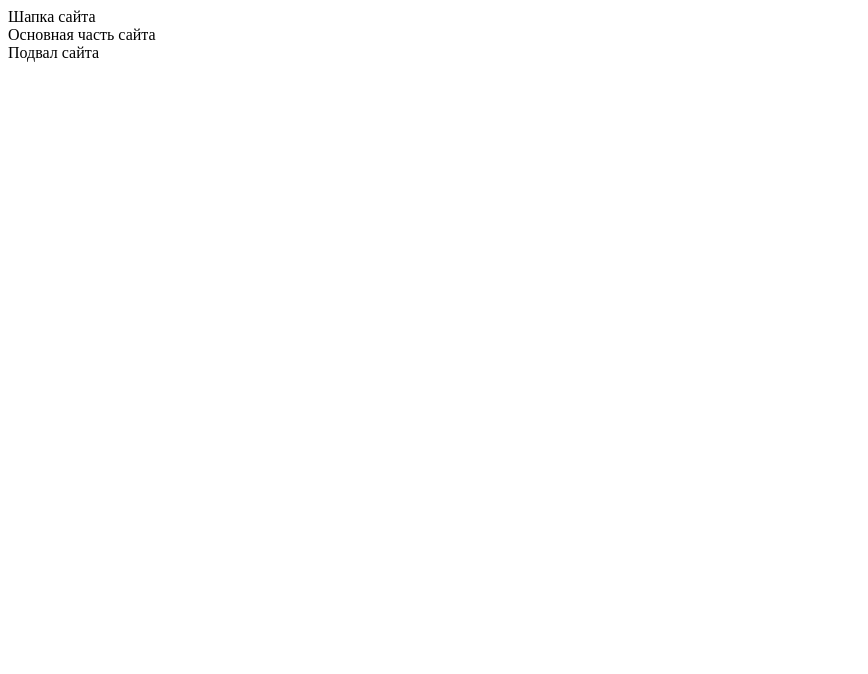
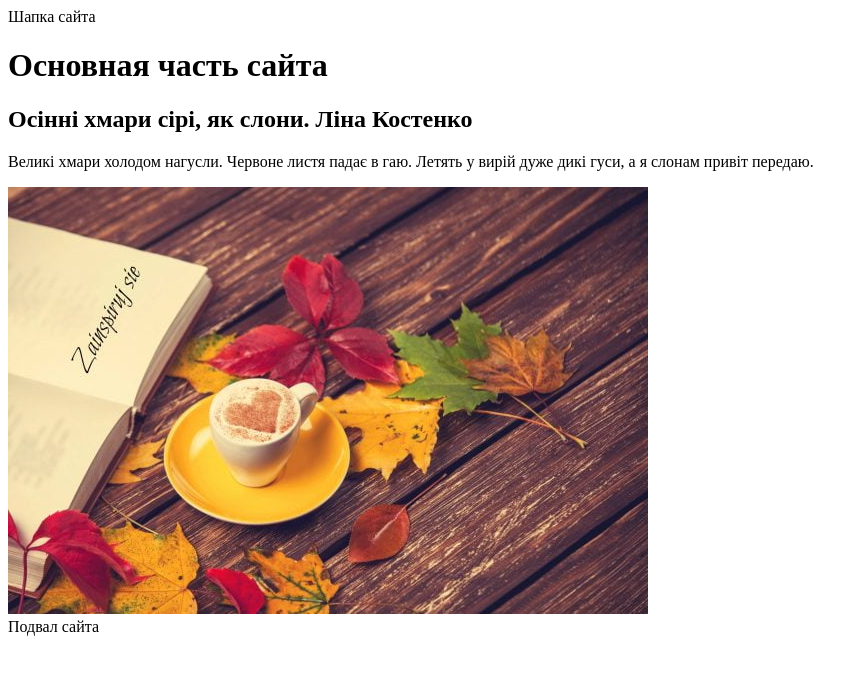
Before and after one commit to chizhik8/myNotes, a plain HTML site: page index.html in a window 1280 px wide. Shown: the whole page, without its empty margins (0-868 px from the left). Drawn offline with Linux system fonts and the light colour scheme.

Commit message:
тег <img> HTML

```diff
--- a/index.html
+++ b/index.html
@@ -3,11 +3,28 @@
 <head>
     <meta charset="UTF-8">
     <meta name="viewport" content="width=device-width, initial-scale=1.0">
-    <title>Document</title>
+    <title>MyNotes</title>
 </head>
 <body>
     <header>Шапка сайта</header>
-    <main>Основная часть сайта</main>
+    <main>
+        <h1>Основная часть сайта</h1>
+        <article>
+            <h2>Осінні хмари сірі, як слони. Ліна Костенко</h2>
+            <p> Великі хмари холодом нагусли.
+            Червоне листя падає в гаю.
+            Летять у вирій дуже дикі гуси,
+            а я слонам привіт передаю.</p>
+        </article>
+        <!-- для тега img можно использовать атрибуты:
+            src Путь к графическому файлу.
+            alt Альтернативный текст для изображения.
+            height Высота изображения.
+            width Ширина изображения.
+            longdesc Указывает адрес документа, где содержится аннотация к картинке. -->
+        <img src="./images/img-fall.jpg" alt="Фон Осень" width="640px" height="427px" >
+
+    </main>
     <footer>Подвал сайта</footer>
 </body>
 </html>
```
Also changed, not shown: images/img-fall.jpg (added).
